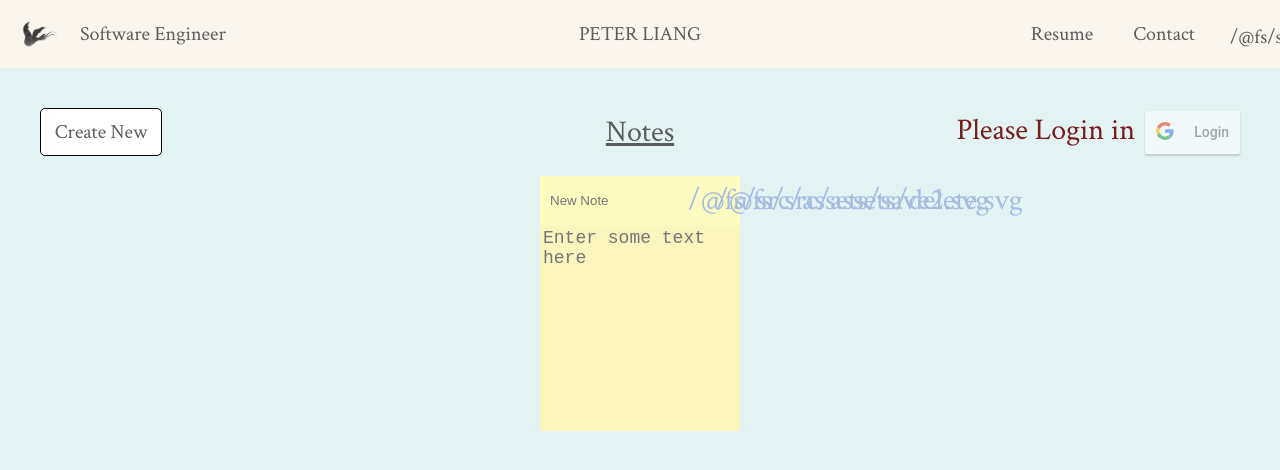
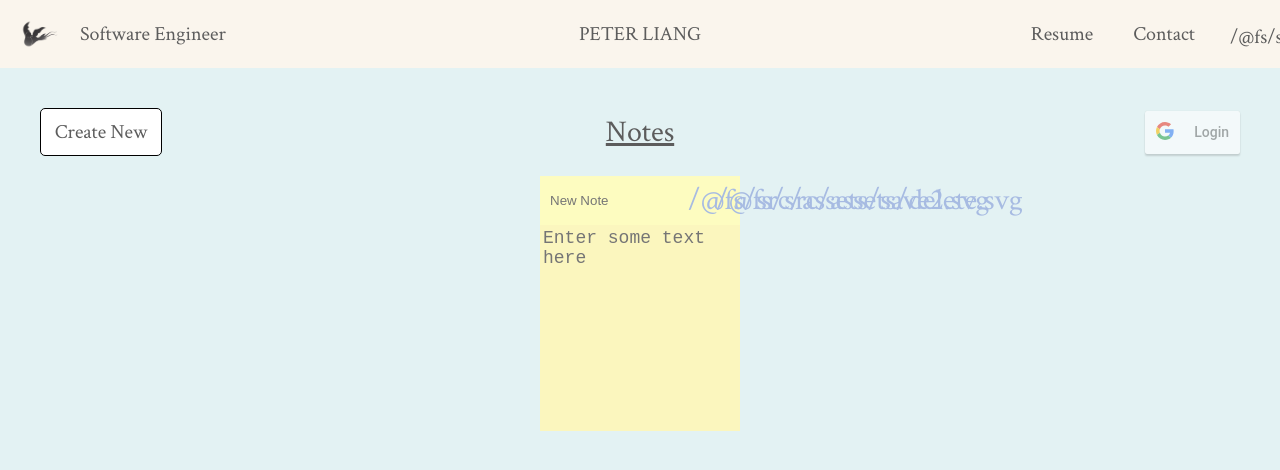
Before and after one commit to liangpeter08/resumeProj, a React app: page /view/notes in a window 1280 px wide. Shown: the top 470 px of the page. Built offline with nearby package versions, Linux system fonts and the light colour scheme.

Commit message:
remove login text

```diff
--- a/src/containers/Notes/notes.css
+++ b/src/containers/Notes/notes.css
@@ -31,11 +31,6 @@
     justify-self: start;
 }
 
-.loginNotification {
-    color: var(--hover-color);
-    margin-right: 10px;
-}
-
 .noteTitle {
     justify-self: center;
 }
--- a/src/containers/Notes/notes.tsx
+++ b/src/containers/Notes/notes.tsx
@@ -114,9 +114,6 @@ class Notes extends React.Component<NotesProps, NotesState> {
                     <div className={css.noteTitle}>Notes</div>
                     {!this.state.userInfo ?
                         <div className={css.loginTab}>
-                            <div className={css.loginNotification}>
-                                Please Login in
-                            </div>
                             <GoogleLogin
                                 clientId="239128037217-26f613okjt62dqbhh0p3kkdfa7lnfhkl.apps.googleusercontent.com"
                                 buttonText="Login"
```
